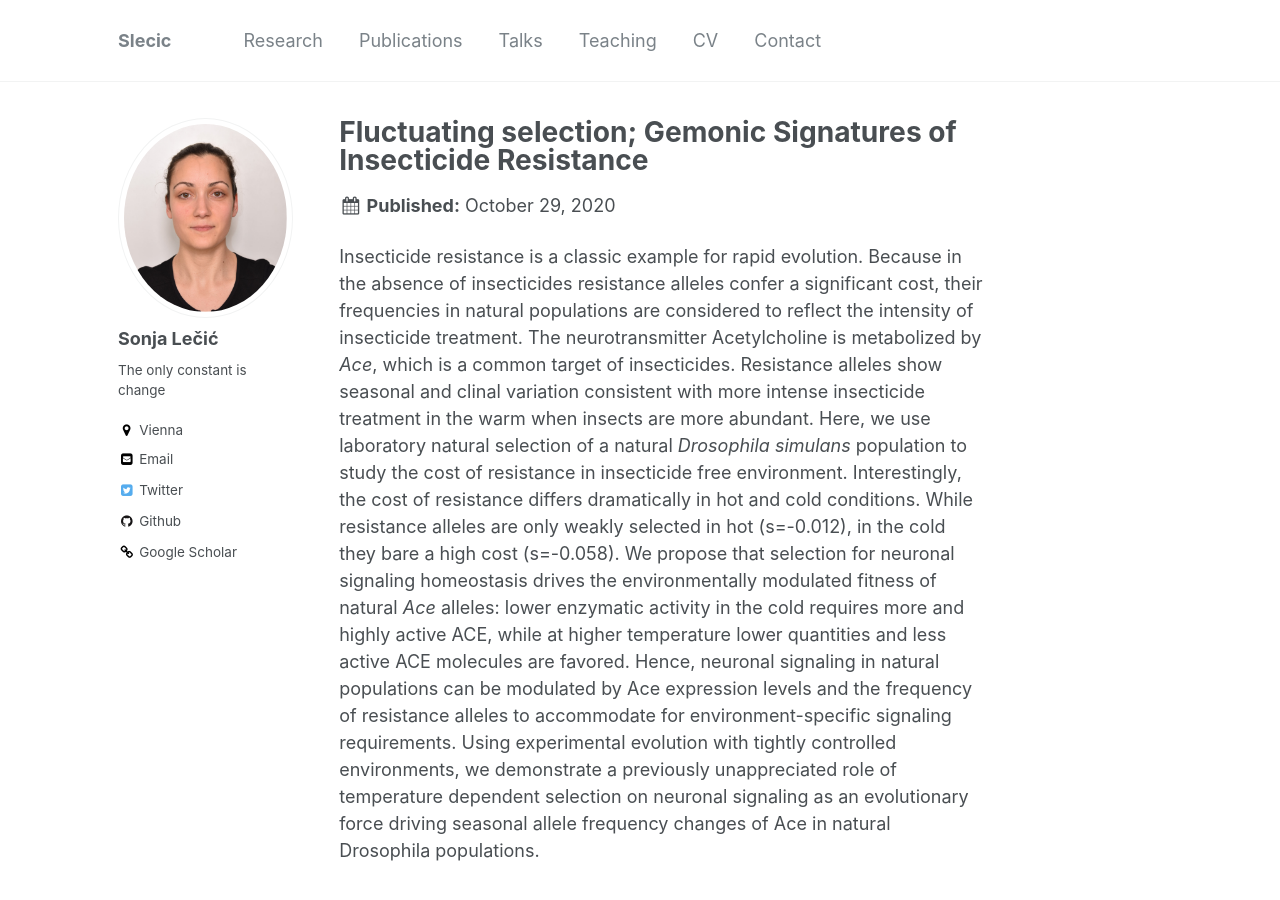
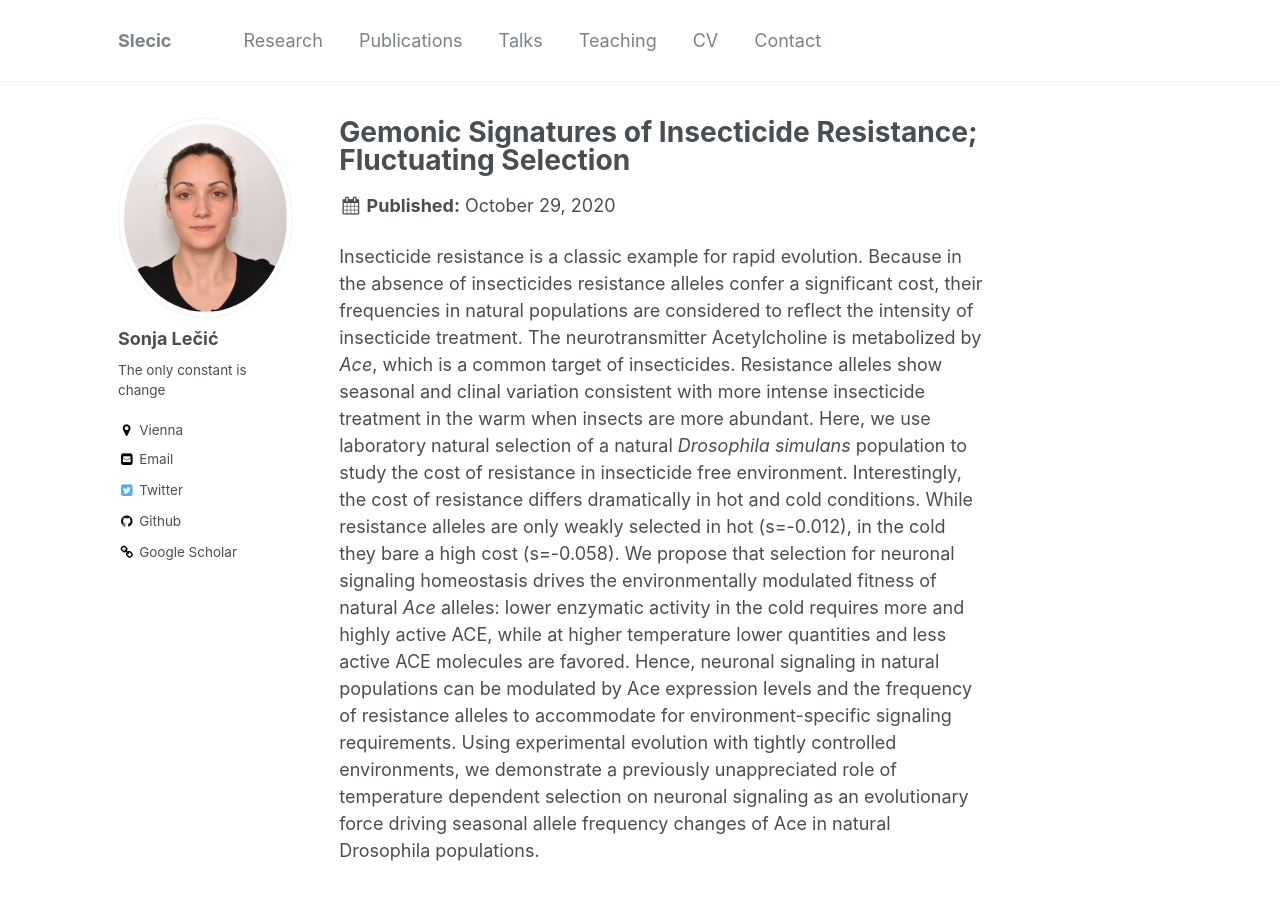
Before and after one commit to slecic/slecic.github.io, a Jekyll site: the page built from _research/fluctuating-selection.md, in a window 1280 px wide and 900 px high. Built offline with Jekyll 4.4.1, drawn with Linux system fonts in a browser that asks for light colours.

Commit message:
29.10.2020

```diff
--- a/_research/fluctuating-selection.md
+++ b/_research/fluctuating-selection.md
@@ -1,5 +1,5 @@
 ---
-title: "Fluctuating selection; Gemonic Signatures of Insecticide Resistance"
+title: "Gemonic Signatures of Insecticide Resistance; Fluctuating Selection"
 excerpt: "What is the role of fluctuating thermal selection in maintaining genetic diversity?"
 collection: research
 ---
```
